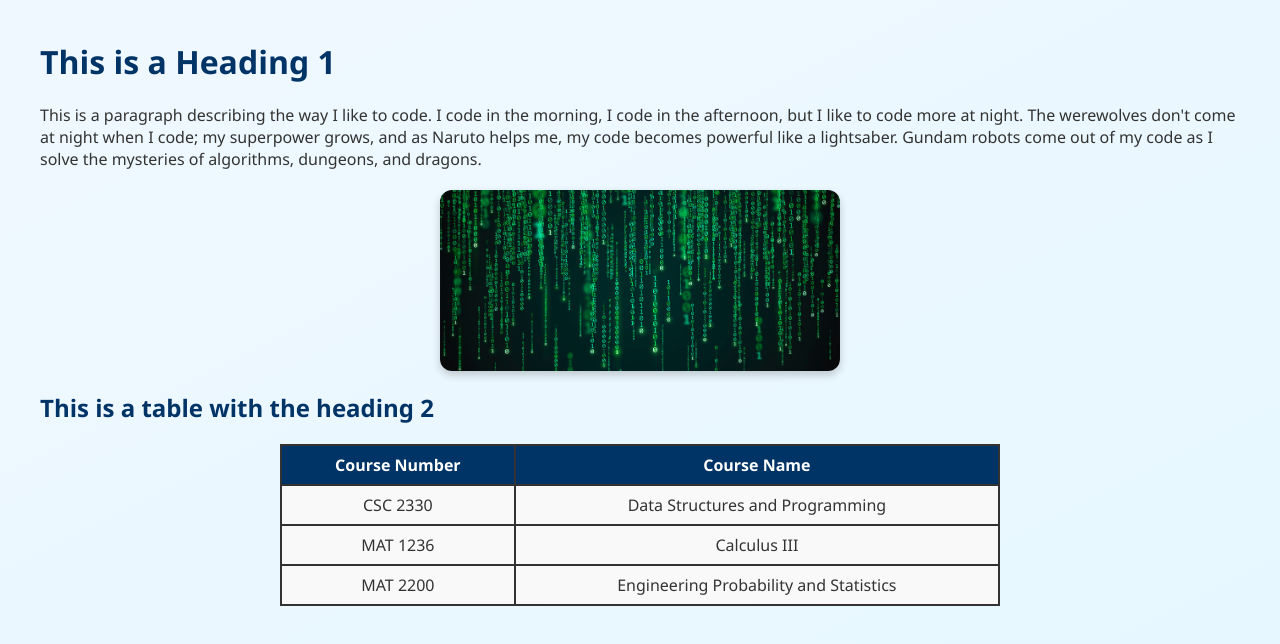
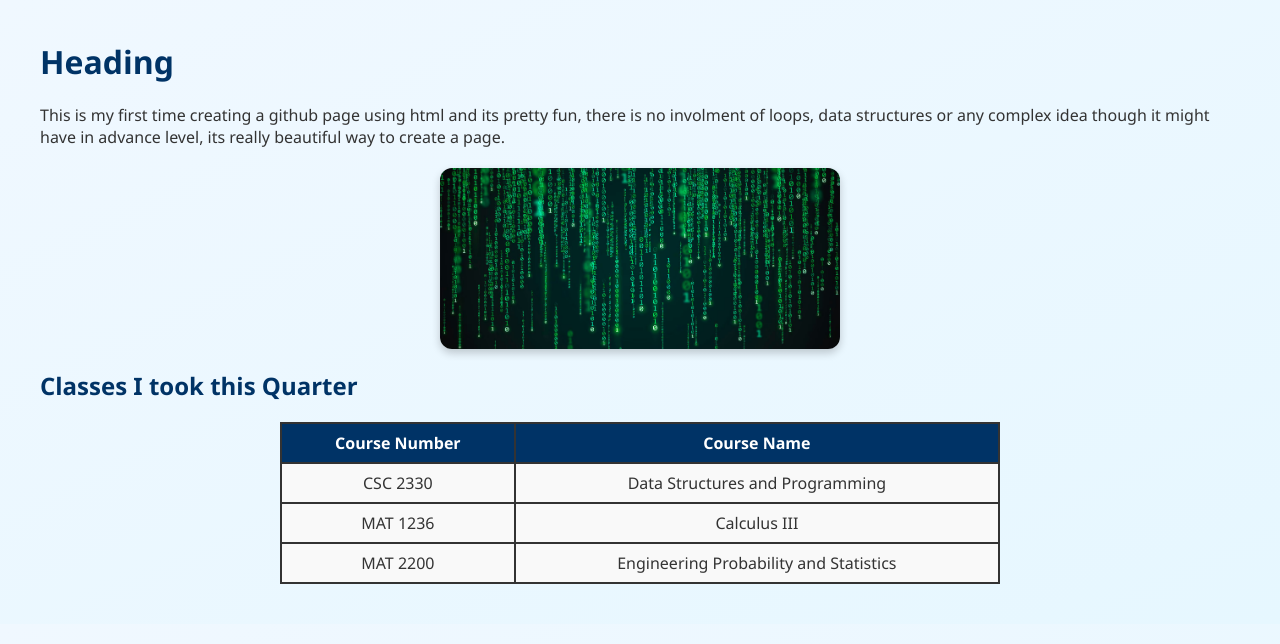
Before and after one commit to Rudra-Bhatt-bit/Rudra-Bhatt.github.io, a plain HTML site: page index.html in a window 1280 px wide. Drawn offline with Linux system fonts and the light colour scheme.

Commit message:
Update index.html

```diff
--- a/index.html
+++ b/index.html
@@ -42,12 +42,12 @@
   </style>
 </head>
 <body>
-  <h1>This is a Heading 1</h1>
-  <p>This is a paragraph describing the way I like to code. I code in the morning, I code in the afternoon, but I like to code more at night. The werewolves don't come at night when I code; my superpower grows, and as Naruto helps me, my code becomes powerful like a lightsaber. Gundam robots come out of my code as I solve the mysteries of algorithms, dungeons, and dragons.</p>
+  <h1>Heading</h1>
+  <p>This is my first time creating a github page using html and its pretty fun, there is no involment of loops, data structures or any complex idea though it might have in advance level, its really beautiful way to create a page.</p>
 
   <img src="Coding image.avif" alt="Coding Image">
 
-  <h2>This is a table with the heading 2</h2>
+  <h2>Classes I took this Quarter</h2>
   <table>
     <tr>
       <th>Course Number</th>
```
